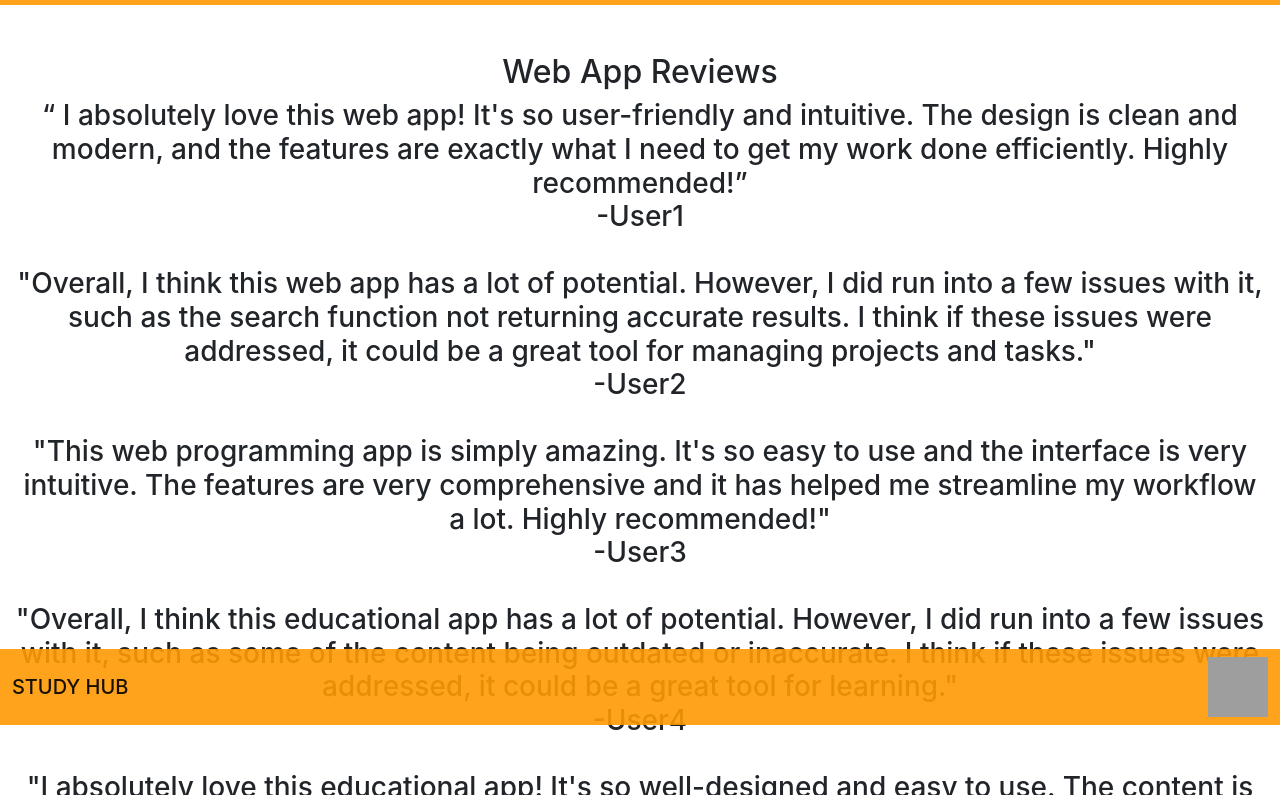
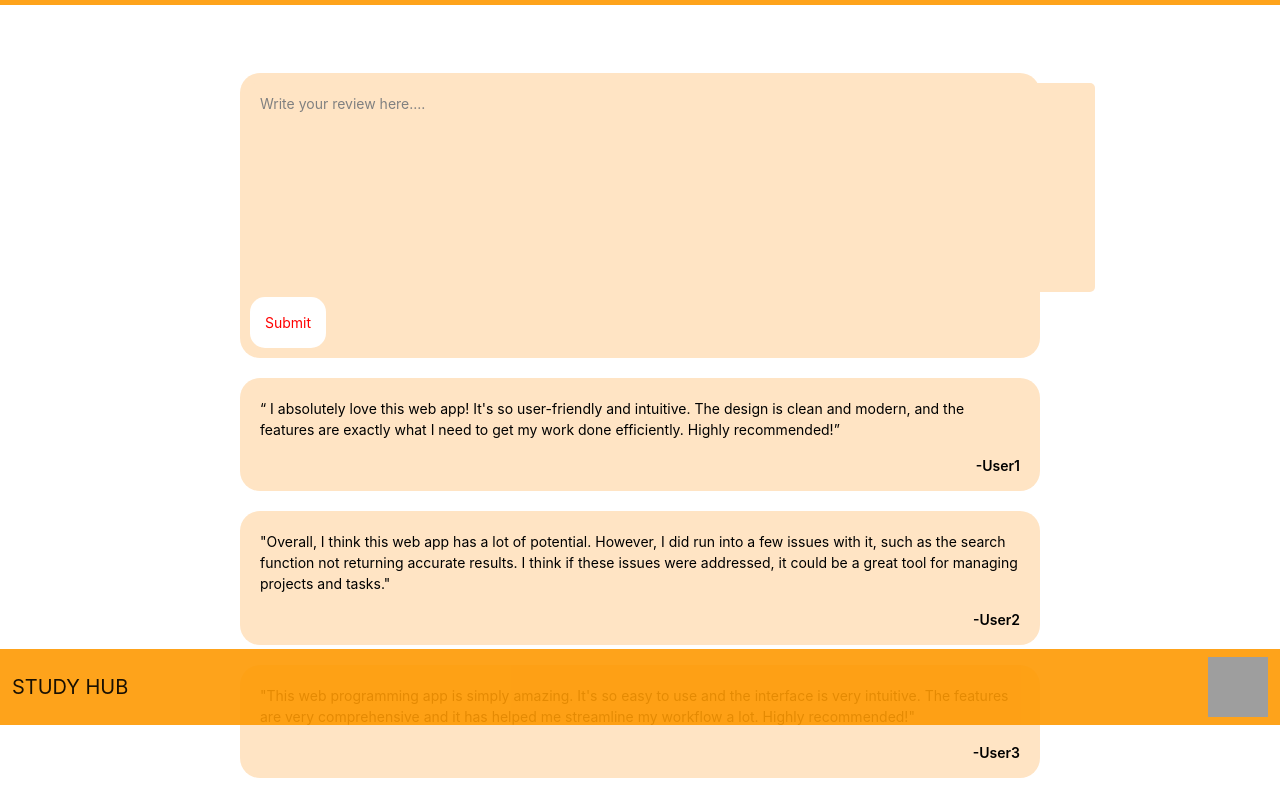
Before and after one commit to t2hale00/Study-Hub, a plain HTML site: page ALL FEEDBACKS.html in a window 1280 px wide. Shown: the part 75-870 px from the top of the page. Drawn offline with nearby package versions, Linux system fonts and the light colour scheme; grey boxes are pictures that could not be loaded.

Commit message:
feedback,aboutus,askquery

```diff
--- a/ALL FEEDBACKS.html
+++ b/ALL FEEDBACKS.html
@@ -7,6 +7,7 @@
     <link href="https://cdn.jsdelivr.net/npm/bootstrap@5.0.2/dist/css/bootstrap.min.css" rel="stylesheet" integrity="sha384-EVSTQN3/azprG1Anm3QDgpJLIm9Nao0Yz1ztcQTwFspd3yD65VohhpuuCOmLASjC" crossorigin="anonymous">
     <title>STUDYHUB</title>
     <link rel="stylesheet" href="css\style.css">
+    <link rel="stylesheet" href="css/feedback.css">
     <nav class="navbar navbar-expand-lg navbar-light" style="background-color:rgba(254, 153, 3, 0.9);">
     <div class="container-fluid">
         <a class="navbar-brand" href="index.html">STUDY HUB</a>
@@ -51,31 +52,54 @@
         </nav>
 </head>
 <body>
-    <script src="https://cdn.jsdelivr.net/npm/bootstrap@5.0.2/dist/js/bootstrap.bundle.min.js" integrity="sha384-MrcW6ZMFYlzcLA8Nl+NtUVF0sA7MsXsP1UyJoMp4YLEuNSfAP+JcXn/tWtIaxVXM" crossorigin="anonymous"></script>
+    <script src="https://cdn.jsdelivr.net/npm/bootstrap@5.0.2/dist/js/bootstrap.bundle.min.js"
+        integrity="sha384-MrcW6ZMFYlzcLA8Nl+NtUVF0sA7MsXsP1UyJoMp4YLEuNSfAP+JcXn/tWtIaxVXM"
+        crossorigin="anonymous"></script>
     <br>
     <br>
     <div class="container-fluid">
+        <!-- <h4>Web App Reviews</h4> -->
+        <div class="feedback">
+            <form action="http">
+                <textarea name="" id="" cols="90" rows="9"
+                    class="feedbacktextarea">Write your review here.... </textarea>
+                <input type="submit" value="Submit" class="feedbacksubmit">
+            </form>
+        </div>
 
-    <h2>Web App Reviews</h2>
+        <div class="feedback">
+            <div class="feedback-content"> “ I absolutely love this web app! It's so user-friendly and intuitive. The
+                design is clean and modern, and the features are exactly what I need to get my work done efficiently.
+                Highly recommended!”</div>
+            <div class="feedback-user">-User1</div>
+        </div>
+        <div class="feedback">
+            <div class="feedback-content"> "Overall, I think this web app has a lot of potential. However, I did run
+                into a few
+                issues with it, such as the search function not returning accurate results. I think if these issues were
+                addressed, it could be a great tool for managing projects and tasks."</div>
+            <div class="feedback-user">-User2</div>
+        </div>
+        <div class="feedback">
+            <div class="feedback-content"> "This web programming app is simply amazing. It's so easy to use and the
+                interface is very intuitive. The features are very comprehensive and it has helped me streamline my
+                workflow a lot. Highly recommended!"</div>
+            <div class="feedback-user">-User3</div>
+        </div>
 
-    <h3>“ I absolutely love this web app! It's so user-friendly and intuitive. The design is clean and modern, and the features are exactly what I need to get my work done efficiently. Highly recommended!”<br>-User1
-    <br>
-    <br>
-    "Overall, I think this web app has a lot of potential. However, I did run into a few issues with it, such as the search function not returning accurate results. I think if these issues were addressed, it could be a great tool for managing projects and tasks."
-    <br>-User2
-    <br>
-    <br>
-    "This web programming app is simply amazing. It's so easy to use and the interface is very intuitive. The features are very comprehensive and it has helped me streamline my workflow a lot. Highly recommended!"
-    <br>-User3
-    <br>
-    <br>
-    "Overall, I think this educational app has a lot of potential. However, I did run into a few issues with it, such as some of the content being outdated or inaccurate. I think if these issues were addressed, it could be a great tool for learning."
-    <br>-User4
-    <br>
-    <br>
-    "I absolutely love this educational app! It's so well-designed and easy to use. The content is engaging and interactive, and I've learned so much from using it. Highly recommended for anyone looking to learn something new!"
-    <br>-User5
-    <br>
+        <div class="feedback">
+            <div class="feedback-content"> "Overall, I think this educational app has a lot of potential. However, I
+                did run into a few issues with it, such as some of the content being outdated or inaccurate. I think
+                if these issues were addressed, it could be a great tool for learning."</div>
+            <div class="feedback-user">-User4</div>
+        </div>
+
+        <div class="feedback">
+            <div class="feedback-content"> "I absolutely love this educational app! It's so well-designed and
+                easy to use. The content is engaging and interactive, and I've learned so much from using it.
+                Highly recommended for anyone looking to learn something new!"</div>
+            <div class="feedback-user">-User5</div>
+        </div>
 </body>
 <nav class="navbar fixed-bottom navbar-light" style="background-color:rgba(254, 153, 3, 0.9);">
     <div class="container-fluid">
--- /dev/null
+++ b/css/feedback.css
@@ -0,0 +1,50 @@
+
+
+.feedback {
+    width: 800px;
+    height: auto;
+    background-color: bisque;
+    font-size: 14px;
+    color: black;
+    margin: 20px auto;
+    padding: 10px;
+
+    text-align: left;
+    border-radius: 20px;
+}
+
+.feedback-content {
+
+    padding: 10px;
+}
+
+.feedback-user {
+
+    padding: 5px 10px;
+    text-align: right;
+    font-weight: 600;
+
+}
+
+.feedbacktextarea {
+    resize: none;
+    color: grey;
+    border: none;
+    padding: 10px;
+    border-radius: 5px;
+    background-color: bisque;
+
+
+}
+
+.feedbacksubmit {
+    background-color: white;
+    color: red;
+    padding: 15px ;
+    border: none;
+    border-radius: 15px;
+    display: inline-block;
+    text-align: right;
+
+
+}
```
Also changed, not shown: ABOUT US.html (+16 -5 lines), ASK A QUERY(LOGGED IN).html (+11 -1 lines), css/aboutus.css (added, +35 -0 lines), css/askquery.css (added, +39 -0 lines), images/facebooklogo.png (added), images/inslogo.png (added), images/twitter.png (added).
